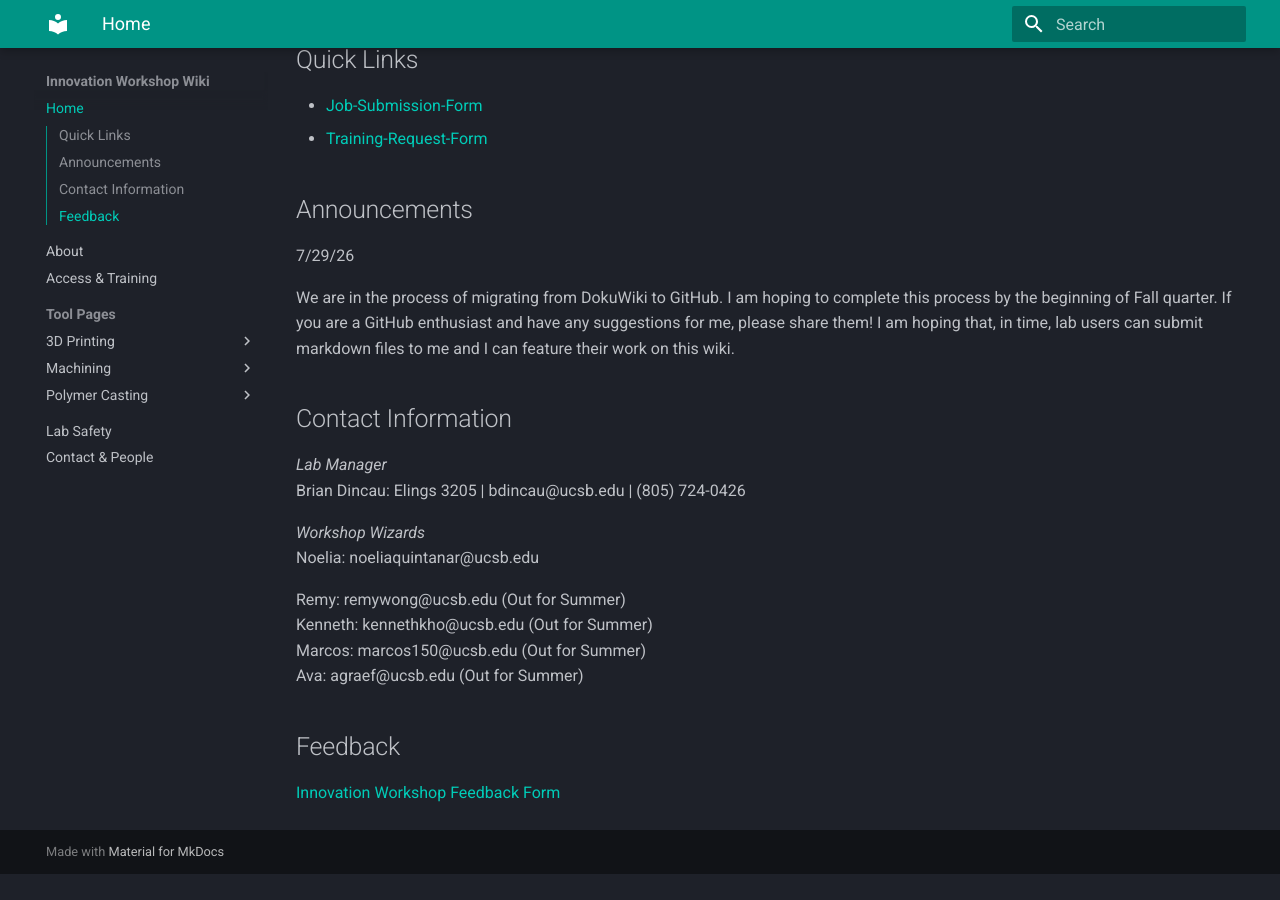
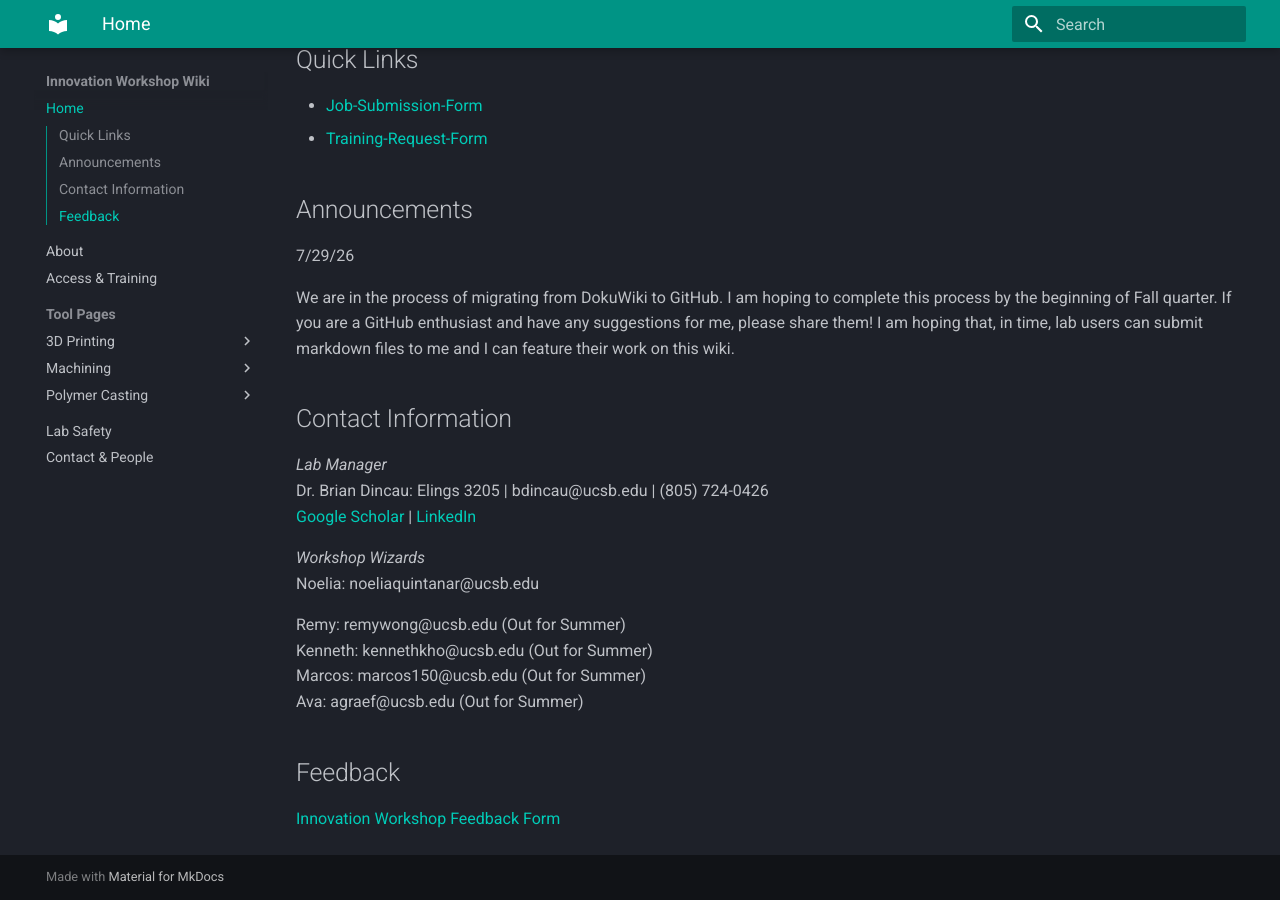
Before and after one commit to ucsb-innovation-workshop/ucsb-innovation-workshop.github.io, an MkDocs documentation site: the page built from docs/index.md, in a window 1280 px wide and 900 px high, scrolled down 772 px. Built offline with MkDocs 1.6.1 and Material for MkDocs 9.7.7, drawn with Linux system fonts in a browser that asks for light colours; before the commit the page ends 1646 px from its top, so only the background shows below that.

Commit message:
Update index.md

```diff
--- a/docs/index.md
+++ b/docs/index.md
@@ -25,7 +25,8 @@ We are in the process of migrating from DokuWiki to GitHub. I am hoping to compl
 ## Contact Information
 
 _Lab Manager_ <br>
-Brian Dincau: Elings 3205 | bdincau@ucsb.edu | (805) 724-0426
+Dr. Brian Dincau: Elings 3205 | bdincau@ucsb.edu | (805) 724-0426 <br>
+[Google Scholar](https://scholar.google.com/citations?user=WIfff18AAAAJ&hl=en) | [LinkedIn](https://www.linkedin.com/in/briandincau/)
 
 _Workshop Wizards_ <br>
 Noelia: noeliaquintanar@ucsb.edu
```
